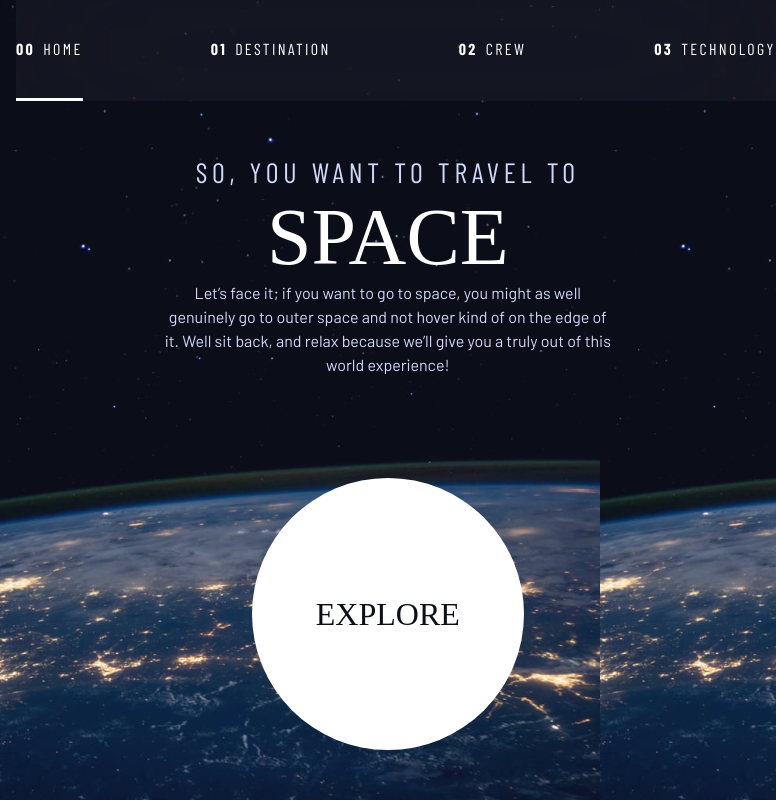
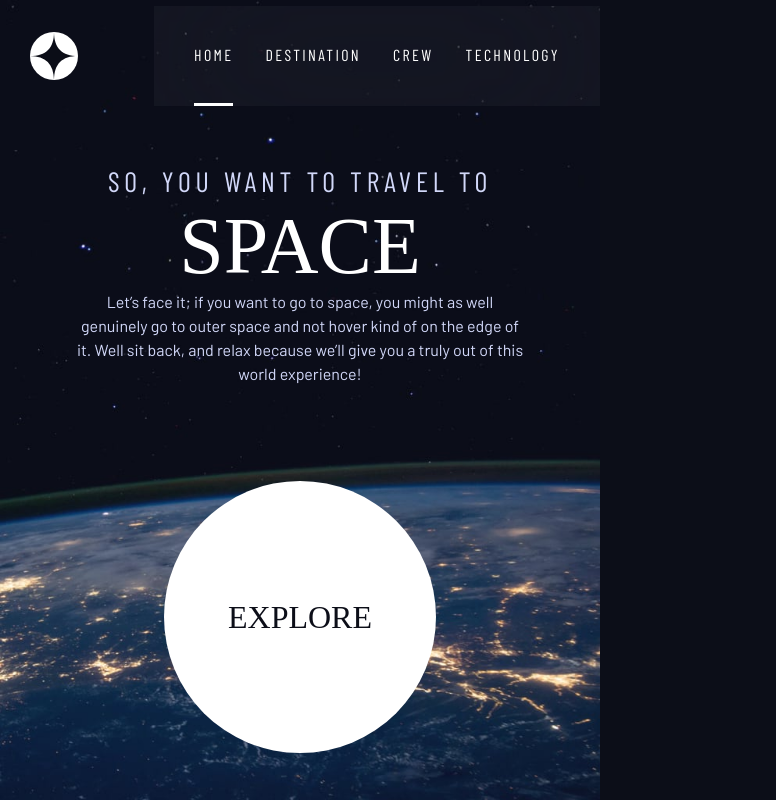
Before and after one commit to paolareyes/space-tourism-website, a plain HTML site: page index.html in a window 600 px wide. Shown: the whole page, 776 px wide, since content can reach past the window. Drawn offline with nearby package versions, Linux system fonts and the light colour scheme; a web font is replaced by a local one.

Commit message:
add styles for md navigation

```diff
--- a/index.css
+++ b/index.css
@@ -335,8 +335,20 @@ select{
   transform: scale(1.5);
 }
 
+/* primary-navigation */
+
+.logo {
+ margin: 2rem clamp(1.5rem, 5vw, 3.5rem);
+}
+
+.primary-header {
+  justify-content: space-between;
+  align-items: center;
+}
+
+
 .primary-navigation {
-  --gap: 8rem;
+  --gap: clamp(2rem, 5vw, 3.5rem);
   --underline-gap: 2.3em;
   list-style: none;
   padding: 0;
@@ -415,6 +427,16 @@ select{
   .mobile-nav-toggle:focus-visible {
     outline: 5px solid white;
     outline-offset: 5px;
+  }
+}
+
+@media (min-width: 35em) and (max-width: 45em) {
+  .primary-navigation {
+    padding-inline: 2.5rem;
+    inset: 0 0 0 60%;
+  }
+  .md-hidden {
+    display: none;
   }
 }
 
--- a/index.html
+++ b/index.html
@@ -19,15 +19,15 @@
   <!-- navigation -->
   <header class="flex primary-header">
       <div>
-        <img src="./assets/shared/logo.svg" alt="space tourism logo">
+        <img src="./assets/shared/logo.svg" alt="space tourism logo" class="logo">
       </div>
       <button class="mobile-nav-toggle" aria-controls="primary-navigation"><span class="sr-only" aria-expanded="false">Menu</span></button>
       <nav>
           <ul id="primary-navigation" data-visible="false" class="primary-navigation underline-indicators flex">
-              <li class="active"><a class="ff-sans-cond uppercase txt-white letter-spacing-3" href="index.html"><span>00</span>Home</a>
-              <li><a class="ff-sans-cond uppercase txt-white letter-spacing-3" href="destination.html"><span>01</span>Destination</a>
-              <li><a class="ff-sans-cond uppercase txt-white letter-spacing-3" href="crew.html"><span>02</span>Crew</a>
-              <li><a class="ff-sans-cond uppercase txt-white letter-spacing-3" href="technology.html"><span>03</span>Technology</a>
+              <li class="active"><a class="ff-sans-cond uppercase txt-white letter-spacing-3" href="index.html"><span class="md-hidden">00</span>Home</a>
+              <li><a class="ff-sans-cond uppercase txt-white letter-spacing-3" href="destination.html"><span class="md-hidden">01</span>Destination</a>
+              <li><a class="ff-sans-cond uppercase txt-white letter-spacing-3" href="crew.html"><span class="md-hidden">02</span>Crew</a>
+              <li><a class="ff-sans-cond uppercase txt-white letter-spacing-3" href="technology.html"><span class="md-hidden">03</span>Technology</a>
           </ul>
       </nav>
   </header>
```
